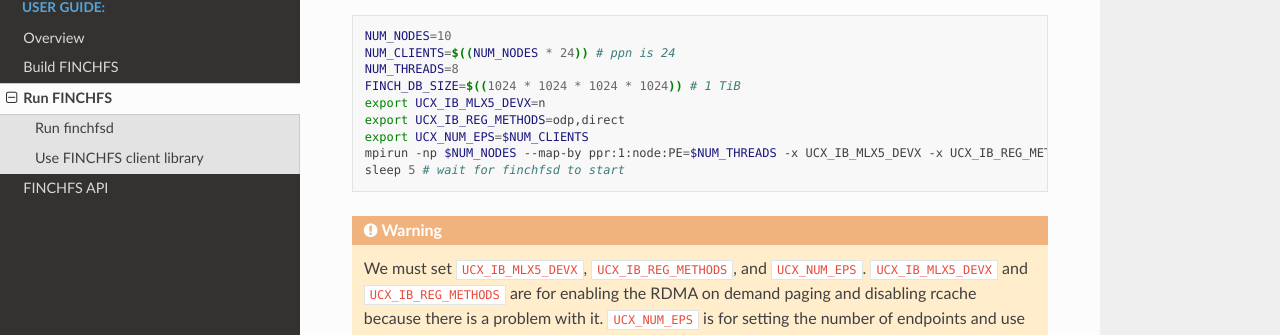
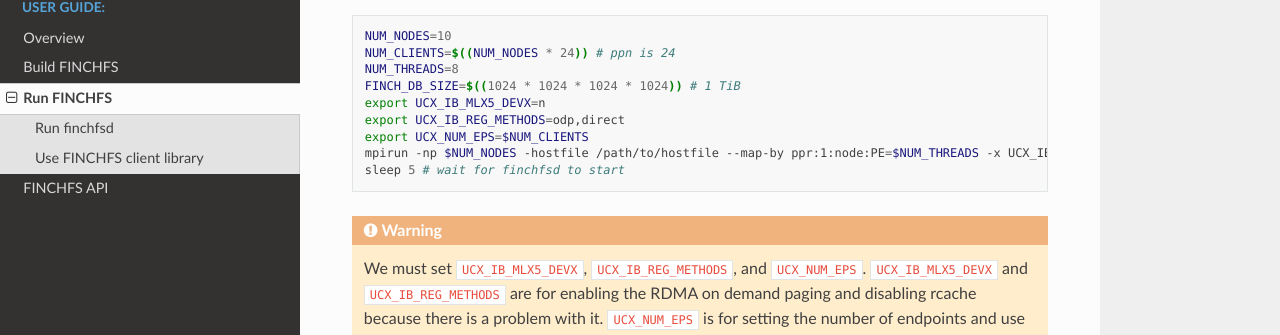
Before and after one commit to tsukuba-hpcs/finchfs, a Sphinx documentation site: the page built from docs/run.rst, in a window 1280 px wide and 900 px high, scrolled down 356 px. Shown: the part 114-449 px from the top of the window. Built offline with Sphinx 7.4.7 and the Read the Docs theme 2.0.0, drawn with Linux system fonts in a browser that asks for light colours.

Commit message:
fix run script

```diff
--- a/docs/run.rst
+++ b/docs/run.rst
@@ -23,7 +23,7 @@ An example of script is below.
     export UCX_IB_MLX5_DEVX=n
     export UCX_IB_REG_METHODS=odp,direct
     export UCX_NUM_EPS=$NUM_CLIENTS
-    mpirun -np $NUM_NODES --map-by ppr:1:node:PE=$NUM_THREADS -x UCX_IB_MLX5_DEVX -x UCX_IB_REG_METHODS -x UCX_NUM_EPS finchfsd -t $NUM_THREADS -c /scr -s $FINCH_DB_SIZE -v debug &
+    mpirun -np $NUM_NODES -hostfile /path/to/hostfile --map-by ppr:1:node:PE=$NUM_THREADS -x UCX_IB_MLX5_DEVX -x UCX_IB_REG_METHODS -x UCX_NUM_EPS finchfsd -t $NUM_THREADS -c /scr -s $FINCH_DB_SIZE -v debug &
     sleep 5 # wait for finchfsd to start
 
 .. warning::
```
